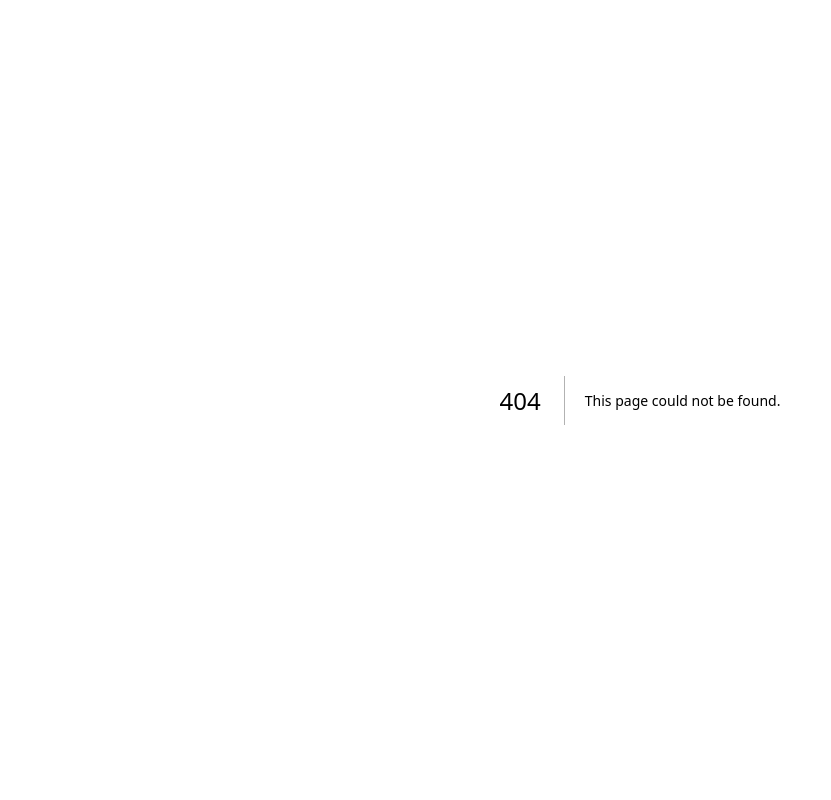
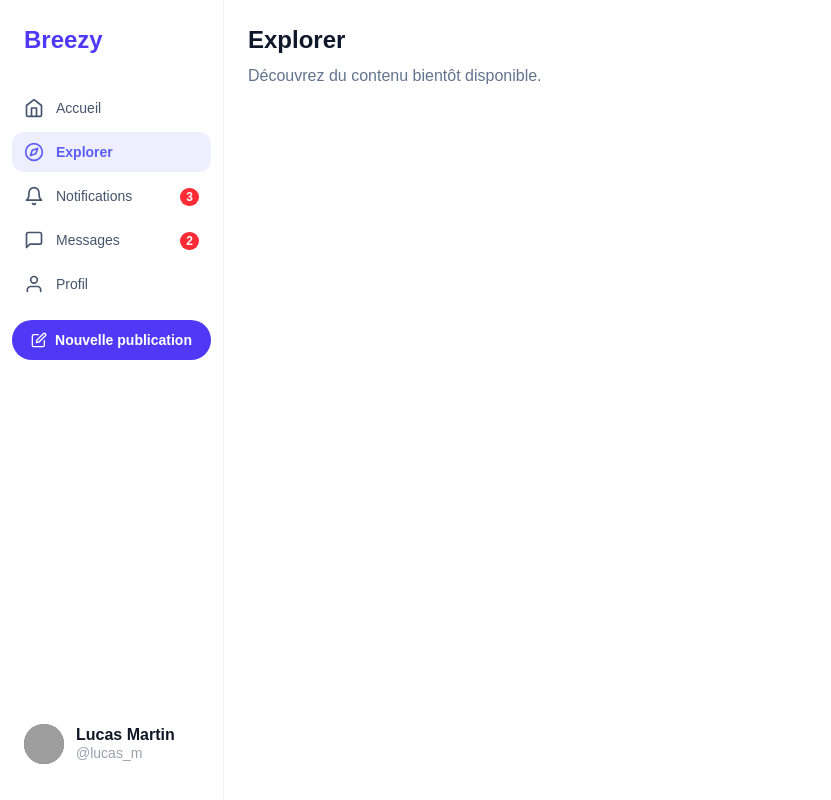
Before and after one commit to DAD-groupe-6/Breezy, a Next.js app in the folder front/: page /explorer in a window 1280 px wide. Before the commit this address had no page. Shown: the whole page, without its empty margins (0-831 px from the left). Built offline with nearby package versions, Linux system fonts and the light colour scheme; grey boxes are pictures that could not be loaded.

Commit message:
feat(frontend): add placeholder pages for app routes

```diff
--- /dev/null
+++ b/front/src/app/(app)/explorer/page.jsx
@@ -0,0 +1,8 @@
+export default function ExplorerPage() {
+  return (
+    <div className="p-6">
+      <h1 className="text-2xl font-bold text-slate-900">Explorer</h1>
+      <p className="mt-2 text-slate-500">Découvrez du contenu bientôt disponible.</p>
+    </div>
+  )
+}
--- /dev/null
+++ b/front/src/app/(app)/messages/page.jsx
@@ -0,0 +1,8 @@
+export default function MessagesPage() {
+  return (
+    <div className="p-6">
+      <h1 className="text-2xl font-bold text-slate-900">Messages</h1>
+      <p className="mt-2 text-slate-500">Aucun message pour le moment.</p>
+    </div>
+  )
+}
--- /dev/null
+++ b/front/src/app/(app)/notifications/page.jsx
@@ -0,0 +1,8 @@
+export default function NotificationsPage() {
+  return (
+    <div className="p-6">
+      <h1 className="text-2xl font-bold text-slate-900">Notifications</h1>
+      <p className="mt-2 text-slate-500">Aucune notification pour le moment.</p>
+    </div>
+  )
+}
--- /dev/null
+++ b/front/src/app/(app)/profil/page.jsx
@@ -0,0 +1,8 @@
+export default function ProfilPage() {
+  return (
+    <div className="p-6">
+      <h1 className="text-2xl font-bold text-slate-900">Profil</h1>
+      <p className="mt-2 text-slate-500">Votre profil sera disponible bientôt.</p>
+    </div>
+  )
+}
```
